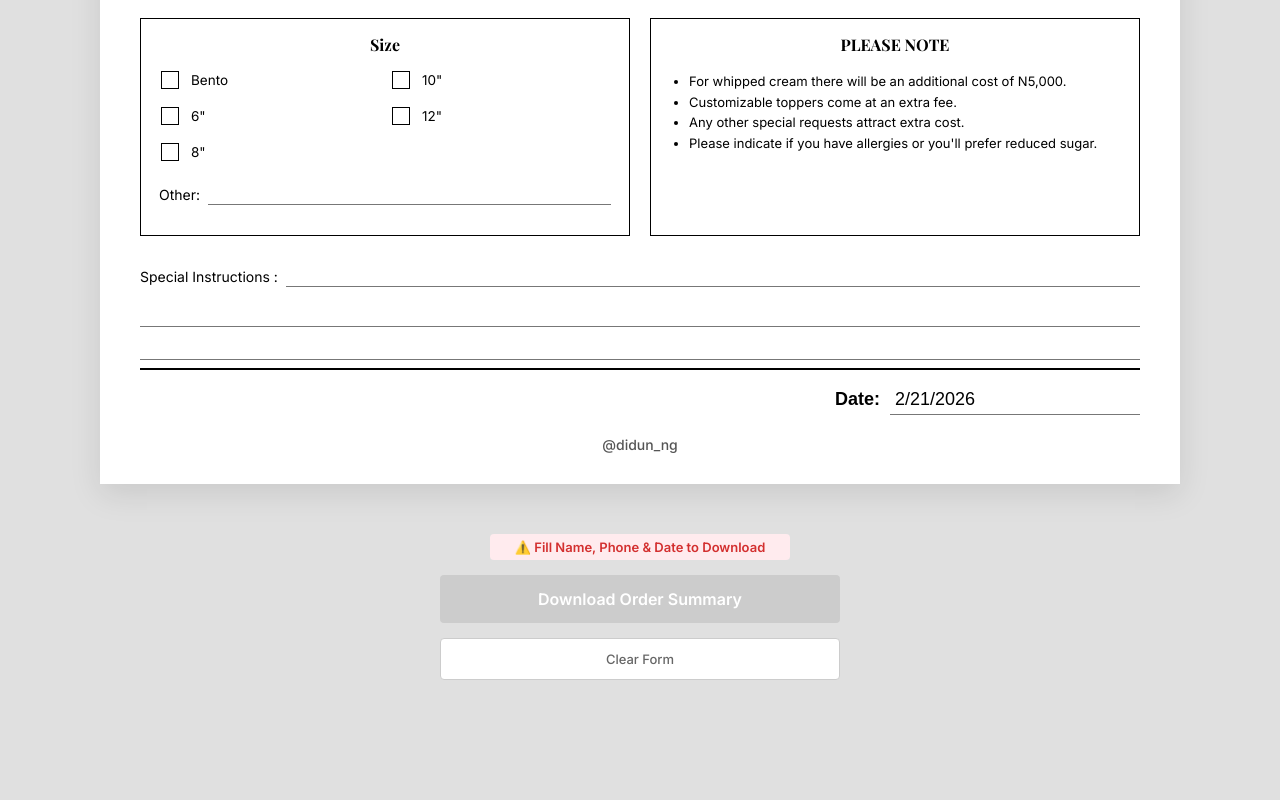
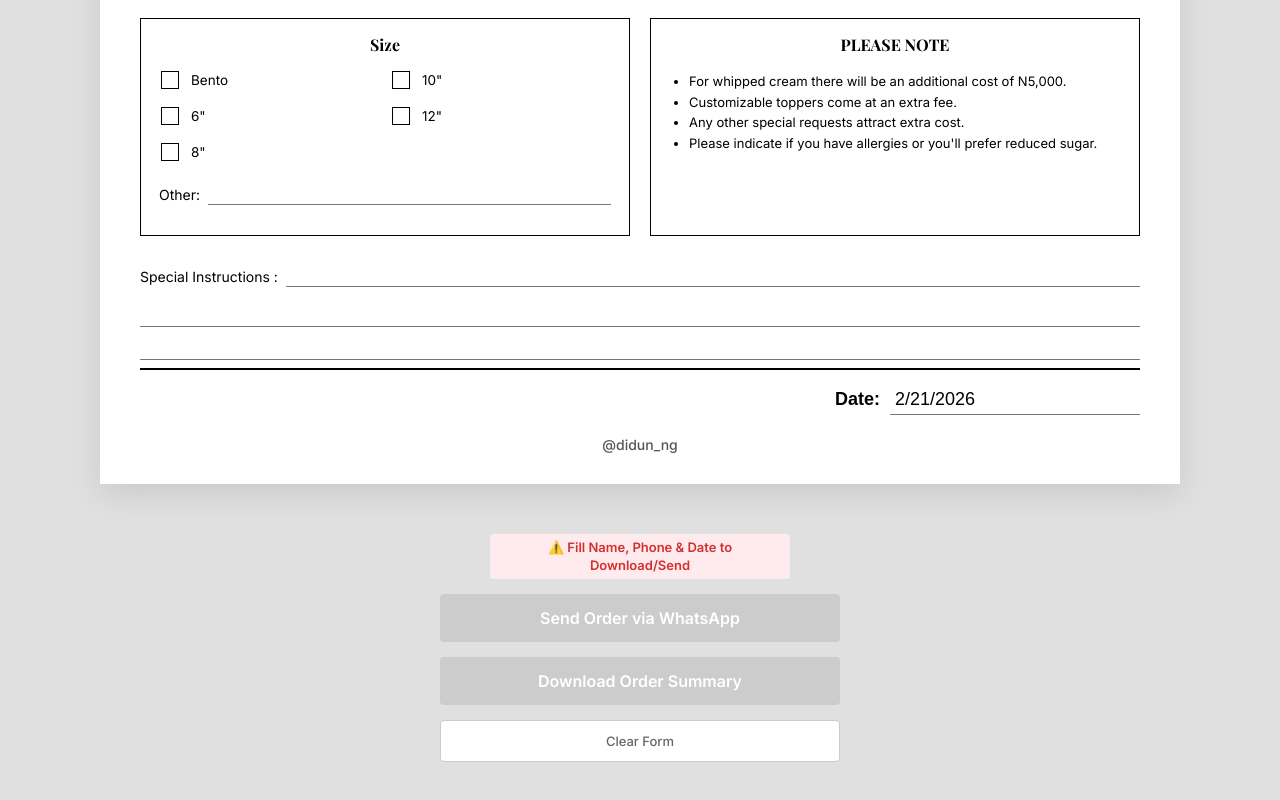
Before and after one commit to joethesaint/didun-cake-form, a React (Vite) app: page / in a window 1280 px wide. Shown: the part 782-1582 px from the top of the page. Before the commit the page ends 1512 px from the top, so only its background shows below. Built offline with nearby package versions, Linux system fonts and the light colour scheme; a web font is replaced by a local one.

Commit message:
feat: integrate WhatsApp manifest sharing and Web Share API for images

```diff
--- a/src/components/OrderForm.tsx
+++ b/src/components/OrderForm.tsx
@@ -2,6 +2,7 @@ import React, { useState, useEffect, useRef } from 'react';
 import { toPng } from 'html-to-image';
 
 const STORAGE_KEY = 'didun_order_form_data';
+const VENDOR_PHONE = '2348000000000'; // Replace with the actual vendor number
 
 interface OrderFormData {
     isFirstTime: boolean | null;
@@ -70,6 +71,34 @@ const OrderForm: React.FC = () => {
         localStorage.setItem(STORAGE_KEY, JSON.stringify(formData));
     }, [formData]);
 
+    const sendToWhatsApp = () => {
+        if (!isFormValid) {
+            const missing = [];
+            if (!formData.name.trim()) missing.push('Name');
+            if (!formData.phone.trim()) missing.push('Phone');
+            if (!formData.deliveryDate) missing.push('Delivery Date');
+            alert(`Missing: ${missing.join(', ')}. Please fill these to send.`);
+            return;
+        }
+
+        const message =
+            `*New Cake Order!*%0A%0A` +
+            `*Name:* ${formData.name}%0A` +
+            `*Phone:* ${formData.phone}%0A` +
+            `*Delivery Date:* ${formData.deliveryDate}%0A` +
+            `*Occasion:* ${formData.occasion || 'N/A'}%0A` +
+            `*Tiers:* ${formData.tiers || 'N/A'}%0A` +
+            `*Shape:* ${formData.shape || formData.shapeCustom || 'N/A'}%0A` +
+            `*Size:* ${formData.size || formData.sizeOther || 'N/A'}%0A%0A` +
+            `*Flavors:* ${[...formData.cakeFlavor, ...formData.specialFlavor].join(', ') || 'N/A'}%0A` +
+            `*Filling:* ${formData.filling.join(', ') || 'N/A'}%0A` +
+            `*Decorative:* ${formData.decorative.join(', ') || 'N/A'}%0A%0A` +
+            `*Address:* ${formData.address || 'Pick up'}%0A` +
+            `*Special Instructions:* ${formData.specialInstructions || 'None'}`;
+
+        window.open(`https://wa.me/${VENDOR_PHONE}?text=${message}`, '_blank');
+    };
+
     const exportImage = async () => {
         if (!isFormValid) {
             const missing = [];
@@ -94,6 +123,27 @@ const OrderForm: React.FC = () => {
                 }
             });
 
+            // Try Web Share API for mobile devices (allows sharing image directly to WhatsApp)
+            if (navigator.share && navigator.canShare) {
+                const blob = await (await fetch(dataUrl)).blob();
+                const file = new File([blob], `cake-order-${formData.name.replace(/\s+/g, '-').toLowerCase()}.png`, { type: 'image/png' });
+
+                if (navigator.canShare({ files: [file] })) {
+                    try {
+                        await navigator.share({
+                            files: [file],
+                            title: 'Cake Order Summary',
+                            text: `New order from ${formData.name}`
+                        });
+                        return; // Successfully shared
+                    } catch (shareError) {
+                        // User cancelled or share failed, fallback to download
+                        console.log('Share failed or cancelled', shareError);
+                    }
+                }
+            }
+
+            // Fallback: Download the image
             const link = document.createElement('a');
             link.download = `cake-order-${formData.name.replace(/\s+/g, '-').toLowerCase() || 'form'}.png`;
             link.href = dataUrl;
@@ -337,10 +387,17 @@ const OrderForm: React.FC = () => {
                     maxWidth: '300px',
                     marginBottom: '5px'
                 }}>
-                    ⚠️ Fill Name, Phone & Date to Download
+                    ⚠️ Fill Name, Phone & Date to Download/Send
                 </span>
             )}
             <div className="action-buttons-container">
+                <button
+                    onClick={sendToWhatsApp}
+                    className={`btn-whatsapp ${!isFormValid ? 'btn-disabled' : ''}`}
+                >
+                    Send Order via WhatsApp
+                </button>
+
                 <button
                     onClick={exportImage}
                     disabled={isExporting}
--- a/src/index.css
+++ b/src/index.css
@@ -232,6 +232,34 @@ body {
   transition: opacity 0.2s;
 }
 
+.btn-whatsapp {
+  flex: 1 1 100%;
+  padding: 14px 20px;
+  background: #25D366;
+  color: white;
+  border: none;
+  border-radius: 4px;
+  cursor: pointer;
+  font-family: var(--font-sans);
+  font-weight: 700;
+  font-size: 16px;
+  transition: opacity 0.2s;
+  text-decoration: none;
+  display: flex;
+  align-items: center;
+  justify-content: center;
+  margin-bottom: 5px;
+}
+
+.btn-whatsapp:hover {
+  background: #128C7E;
+}
+
+.btn-whatsapp.btn-disabled {
+  background: #ccc;
+  cursor: not-allowed;
+}
+
 .btn-primary.btn-disabled {
   background: #ccc;
   cursor: not-allowed;
```
Also changed, not shown: 1 other file (tests, documents, lock files or other folders).
